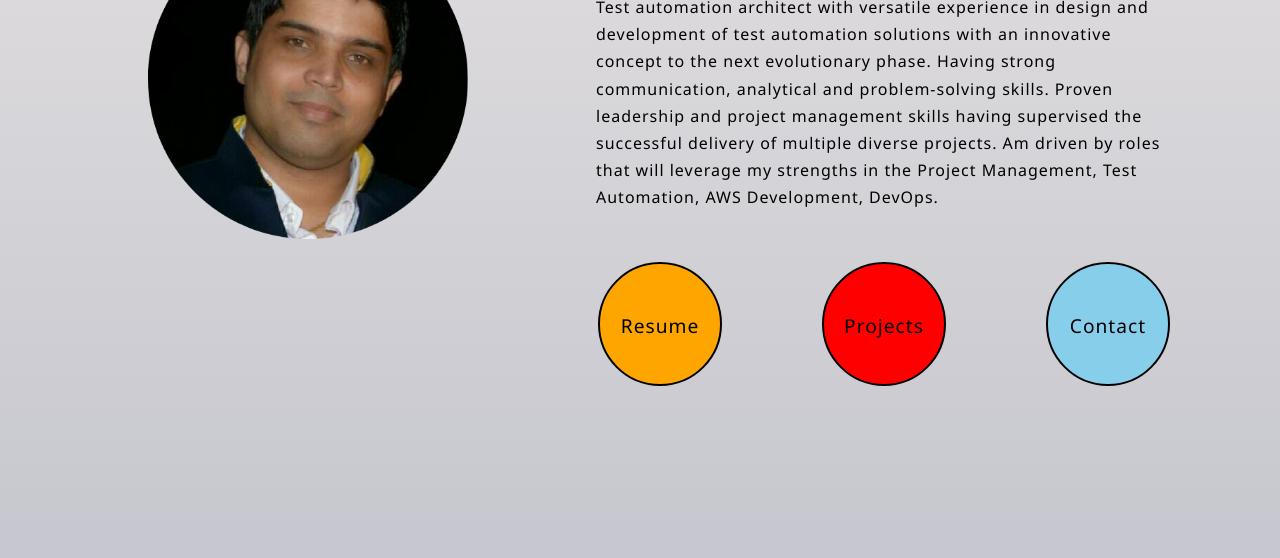
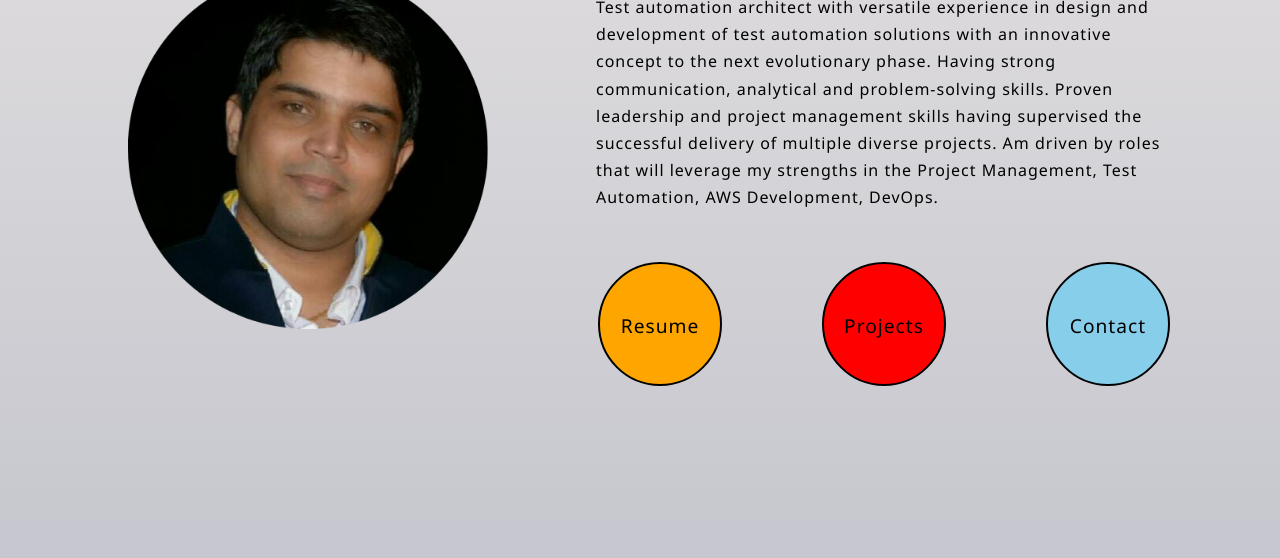
Before and after one commit to avikashg/cv, a plain HTML site: page index.html in a window 1280 px wide. Shown: the part 241-799 px from the top of the page. Drawn offline with Linux system fonts and the light colour scheme.

Commit message:
resized phic

```diff
--- a/index.html
+++ b/index.html
@@ -114,8 +114,9 @@
         }
 
         .photograph img {
-            height: 40vh;
+            height: 45vh;
             min-height: 150px;
+            padding-top: 50px;
         }
 
         .summary {
```
